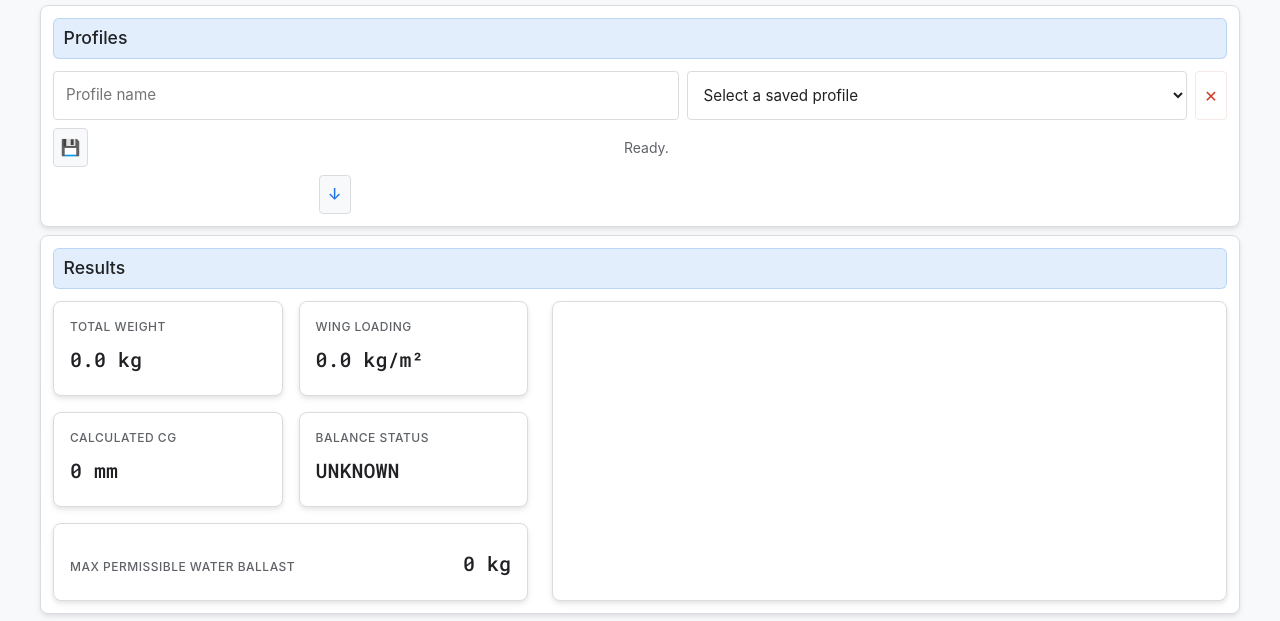
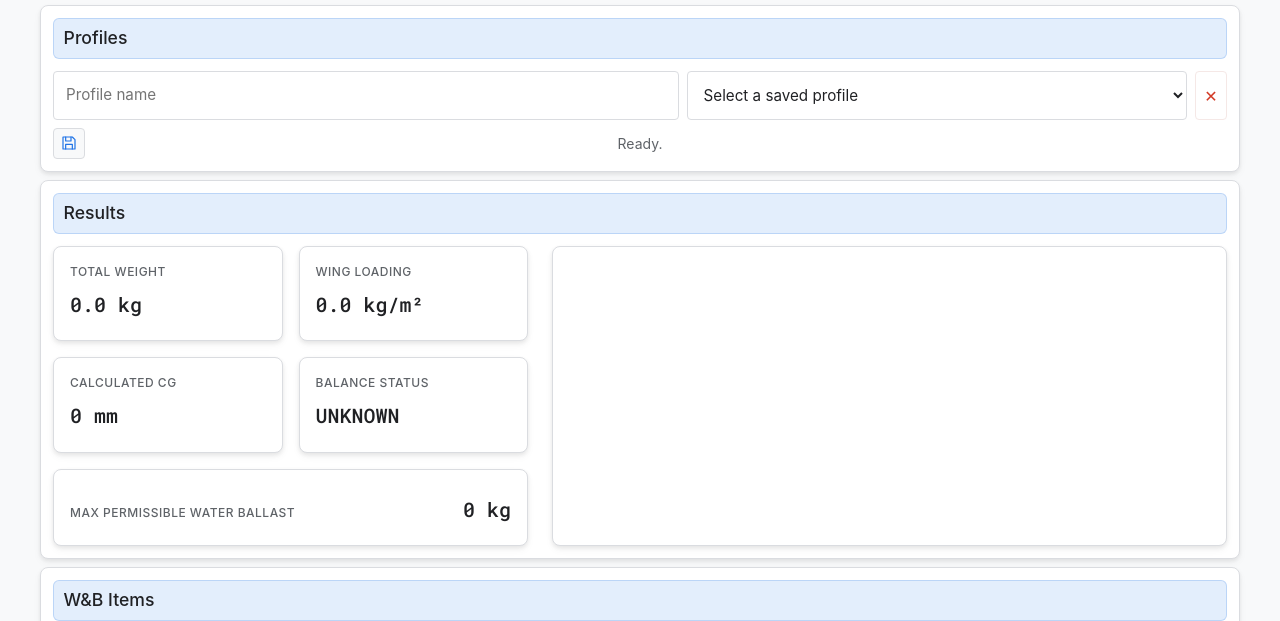
Before and after one commit to llauner/gliding-weight-balance, a website with bundled scripts: page public/index.html in a window 1280 px wide. Shown: the part 179-800 px from the top of the page. Built offline with nearby package versions, Linux system fonts and the light colour scheme; files whose address does not match are found by name.

Commit message:
UI simplification

```diff
--- a/public/index.html
+++ b/public/index.html
@@ -60,9 +60,14 @@
           </select>
           <button id="deleteProfileBtn" class="btn danger btn-icon" title="Delete selected profile" data-i18n-attr="title:profiles.deleteSelectedProfile">✕</button>
           <div class="profile-actions">
-            <button id="saveProfileBtn" class="btn btn-icon" title="Save new profile" data-i18n-attr="title:profiles.saveNewProfile">💾</button>
+            <button id="saveProfileBtn" class="btn btn-icon" title="Save new profile" data-i18n-attr="title:profiles.saveNewProfile" aria-label="Save profile">
+              <svg viewBox="0 0 24 24" role="img" aria-hidden="true" focusable="false">
+                <path d="M5 3h12l4 4v14H3V3h2z" />
+                <path d="M7 3v6h8V3" />
+                <path d="M7 21v-7h10v7" />
+              </svg>
+            </button>
             <p id="statusText" class="status-text" data-i18n="profiles.ready">Ready.</p>
-            <button id="loadProfileBtn" class="btn btn-icon" title="Load selected profile" data-i18n-attr="title:profiles.loadSelectedProfile">↓</button>
           </div>
         </div>
       </section>
--- a/public/js/main.js
+++ b/public/js/main.js
@@ -34,7 +34,6 @@ const elements = {
   profileSelect: document.querySelector("#profileSelect"),
   saveProfileBtn: document.querySelector("#saveProfileBtn"),
   updateProfileBtn: document.querySelector("#updateProfileBtn"),
-  loadProfileBtn: document.querySelector("#loadProfileBtn"),
   deleteProfileBtn: document.querySelector("#deleteProfileBtn"),
   statusText: document.querySelector("#statusText"),
   emptyWeight: document.querySelector("#emptyWeight"),
@@ -93,13 +92,11 @@ function setStatus(message, isError = false) {
 function syncProfileControlAvailability() {
   const canManageProfiles = state.authEnabled && Boolean(state.authenticatedUser);
   const hasProfiles = state.profiles.length > 0;
-  const hasSelection = Boolean(elements.profileSelect && elements.profileSelect.value);
 
   elements.saveProfileBtn.disabled = !canManageProfiles;
   if (elements.updateProfileBtn) {
     elements.updateProfileBtn.disabled = !canManageProfiles;
   }
-  elements.loadProfileBtn.disabled = !hasSelection;
   elements.deleteProfileBtn.disabled = !canManageProfiles;
   elements.profileSelect.disabled = !hasProfiles;
 }
@@ -845,17 +842,19 @@ function bindEvents() {
   });
 
   elements.saveProfileBtn.addEventListener("click", () => runAction(saveProfile));
-  elements.loadProfileBtn.addEventListener("click", () => runAction(loadSelectedProfile));
   elements.deleteProfileBtn.addEventListener("click", () => runAction(removeSelectedProfile));
   elements.localeEnBtn.addEventListener("click", () => runAction(() => switchLocale("en")));
   elements.localeFrBtn.addEventListener("click", () => runAction(() => switchLocale("fr")));
   elements.signInBtn.addEventListener("click", () => runAction(handleSignInButtonClick));
   elements.profileSelect.addEventListener("change", () => {
-    if (elements.profileSelect.value !== state.selectedProfileId) {
+    const selectedId = elements.profileSelect.value;
+    if (!selectedId) {
       state.selectedProfileId = "";
+      updateProfileDeleteAvailability();
+      return;
     }
-    syncProfileControlAvailability();
-    updateProfileDeleteAvailability();
+
+    runAction(loadSelectedProfile);
   });
 
   if (elements.aircraftSetupToggle) {
--- a/public/styles.css
+++ b/public/styles.css
@@ -153,18 +153,25 @@ body {
 
 .profile-actions {
   grid-column: 1 / 3;
-  display: grid;
-  grid-template-columns: 1fr 1fr;
+  display: flex;
   align-items: center;
   gap: 0.5rem;
-}
-
-#loadProfileBtn {
-  justify-self: center;
+  flex-wrap: nowrap;
 }
 
 #saveProfileBtn {
-  justify-self: start;
+  margin-left: 0;
+}
+
+#saveProfileBtn svg {
+  width: 1rem;
+  height: 1rem;
+  display: block;
+  fill: none;
+  stroke: currentColor;
+  stroke-width: 1.8;
+  stroke-linecap: round;
+  stroke-linejoin: round;
 }
 
 #deleteProfileBtn {
@@ -177,6 +184,8 @@ body {
   font-size: 0.875rem;
   color: var(--text-secondary);
   align-self: center;
+  flex: 1;
+  text-align: center;
 }
 
 .grid-fields {
```
